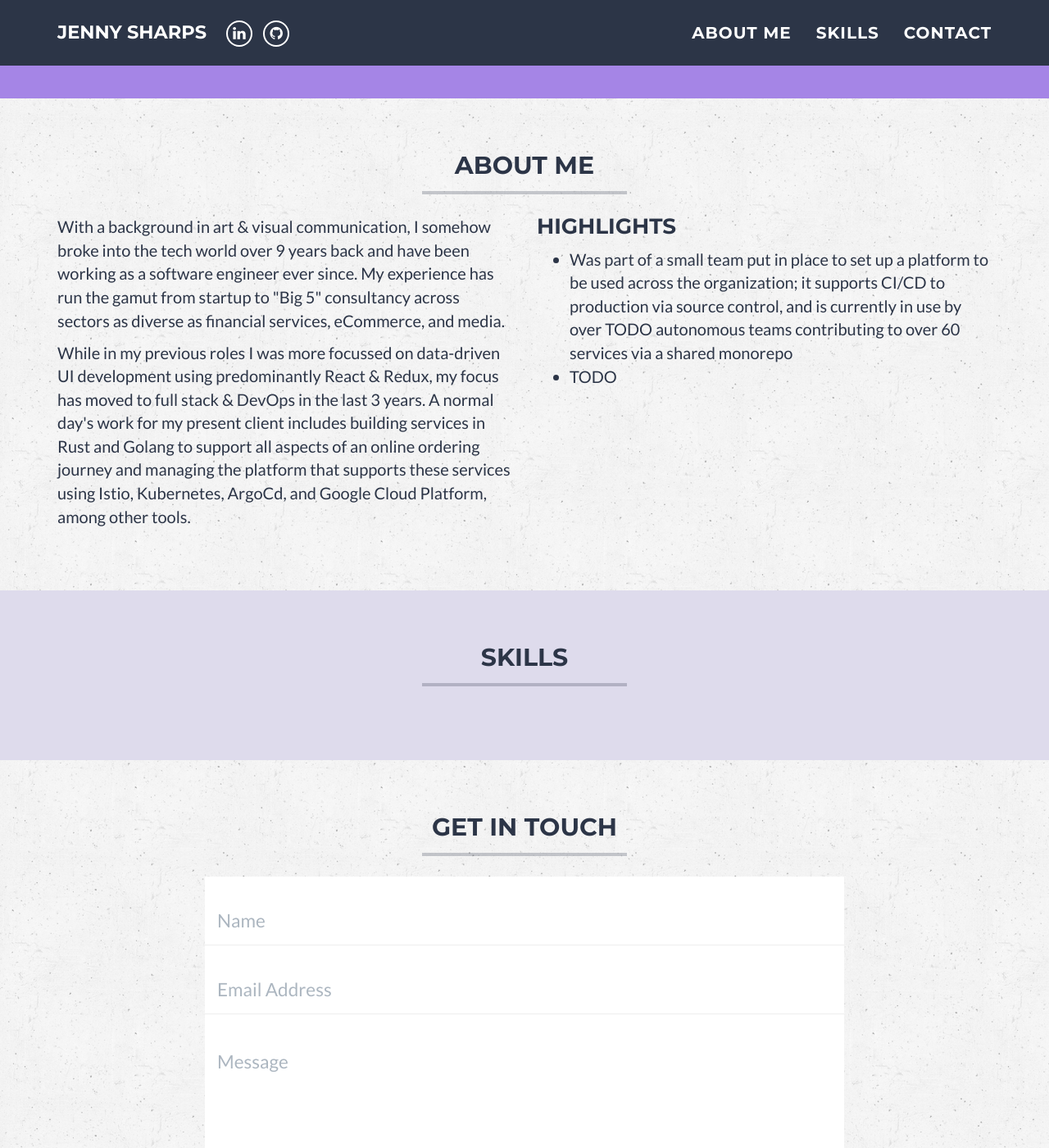
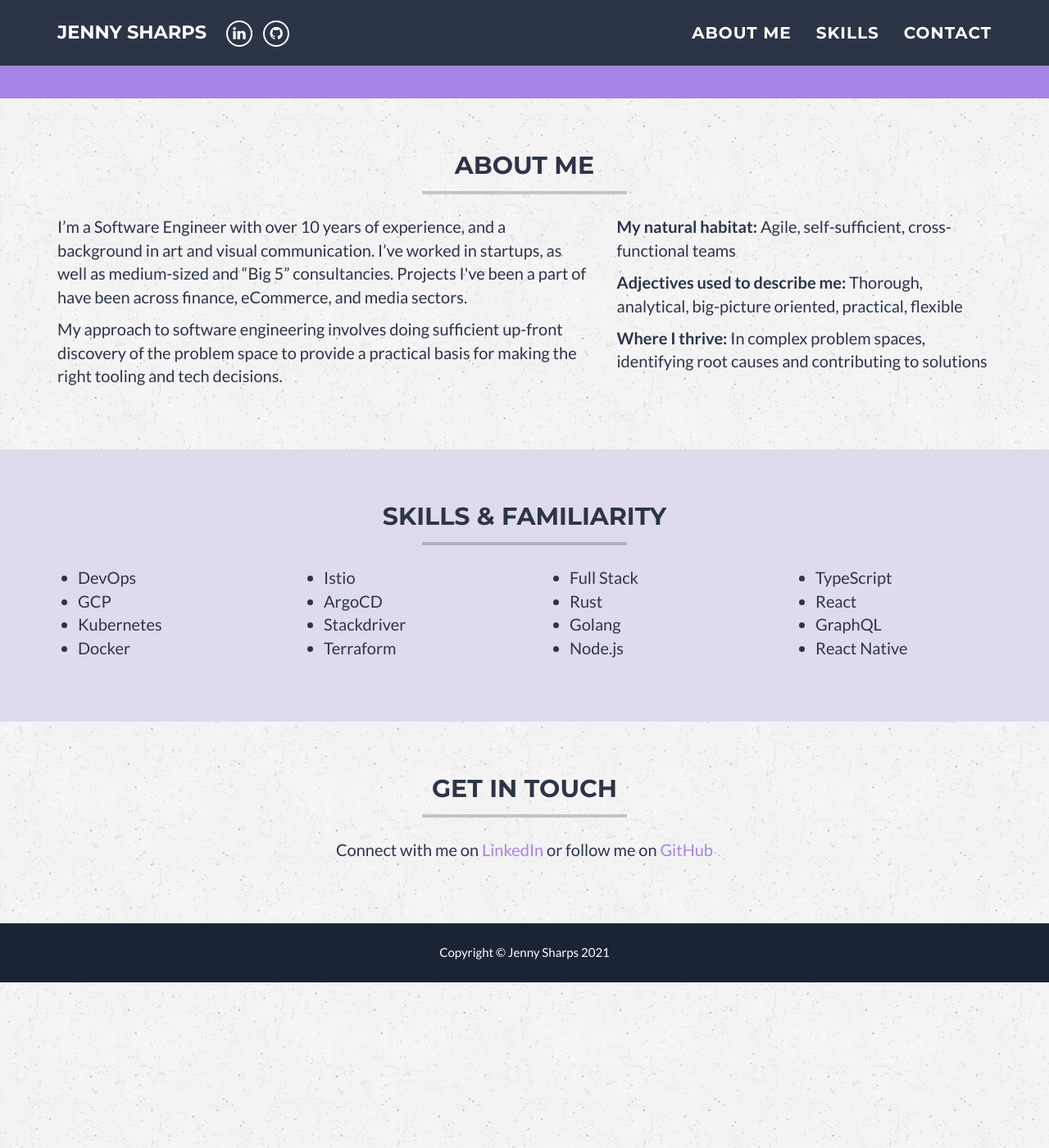
Before and after one commit to jennysharps/jennysharps.github.io, a Jekyll site: the page built from index.html, in a window 1280 px wide and 1400 px high, scrolled down 454 px. Shown: the whole window at 82% size. Built offline with Jekyll 4.4.1, drawn with Linux system fonts in a browser that asks for light colours.

Commit message:
Update contact form and content

```diff
--- a/_data/sections.yml
+++ b/_data/sections.yml
@@ -7,4 +7,4 @@ items:
   content_include: "skills.html"
 - id: contact
   title: Contact
-  content_include: "contact_form.html"
+  content_include: "contact.html"
--- a/_includes/about_me.html
+++ b/_includes/about_me.html
@@ -6,32 +6,29 @@
     </div>
   </div>
   <div class="row">
-    <div class="col-sm-6">
+    <div class="col-sm-7">
       <p>
-        With a background in art & visual communication, I somehow broke into the tech world over
-        9 years back and have been working as a software engineer ever since. My experience has
-        run the gamut from startup to "Big 5" consultancy across sectors as diverse as financial
-        services, eCommerce, and media.
+        I’m a Software Engineer with over 10 years of experience, and a background in art and visual
+        communication. I’ve worked in startups, as well as medium-sized and “Big 5” consultancies. Projects
+        I've been a part of have been across finance, eCommerce, and media sectors.
       </p>
       <p>
-        While in my previous roles I was more focussed on data-driven UI development using predominantly
-        React & Redux, my focus has moved to full stack & DevOps in the last 3 years.  A normal day's
-        work for my present client includes building services in Rust and Golang to support all aspects of
-        an online ordering journey and managing the platform that supports these services using Istio,
-        Kubernetes, ArgoCd, and Google Cloud Platform, among other tools.
+        My approach to software engineering involves doing sufficient up-front discovery of the problem
+        space to provide a practical basis for making the right tooling and tech decisions.
       </p>
     </div>
-    <div class="col-sm-6">
-      <h3 style="margin-top:0;">Highlights</h3>
-      <ul>
-        <li>
-          Was part of a small team put in place to set up a platform to be used across the organization;
-          it supports CI/CD to production via source control, and is currently in use by over TODO autonomous
-          teams contributing to over 60 services via a shared monorepo
-        </li>
-        <li>
-          TODO
-        </li>
+    <div class="col-sm-5">
+        <p>
+          <strong>My natural habitat:</strong> Agile, self-sufficient, cross-functional teams
+        </p>
+
+        <p>
+          <strong>Adjectives used to describe me:</strong> Thorough, analytical, big-picture oriented, practical, flexible
+        </p>
+
+        <p>
+          <strong>Where I thrive:</strong> In complex problem spaces, identifying root causes and  contributing to solutions
+        </p>
       </ul>
     </div>
   </div>
--- /dev/null
+++ b/_includes/contact.html
@@ -0,0 +1,15 @@
+<div class="container">
+	<div class="row">
+		<div class="col-lg-12 text-center">
+			<h2>Get in Touch</h2>
+			<hr />
+		</div>
+	</div>
+	<div class="row">
+		<div class="col-lg-12 text-center">
+			<p>
+				Connect with me on <a href="https://www.linkedin.com/in/jennylynnsharps/">LinkedIn</a> or follow me on <a href="https://github.com/jennysharps">GitHub</a>
+			</p>
+		</div>
+	</div>
+</div>
--- a/_includes/skills.html
+++ b/_includes/skills.html
@@ -1,7 +1,75 @@
 <div class="container">
   <div class="row">
     <div class="col-lg-12 text-center">
-      <h2>Skills</h2>
+      <h2>Skills & Familiarity</h2>
       <hr/>
     </div>
+    <div class="row">
+      <div class="col-xs-3">
+        <ul>
+          <li>
+            DevOps
+          </li>
+          <li>
+            GCP
+          </li>
+          <li>
+            Kubernetes
+          </li>
+          <li>
+            Docker
+          </li>
+        </ul>
+      </div>
+      <div class="col-xs-3">
+        <ul>
+          <li>
+            Istio
+          </li>
+          <li>
+            ArgoCD
+          </li>
+          <li>
+            Stackdriver
+          </li>
+          <li>
+            Terraform
+          </li>
+        </ul>
+      </div>
+      <div class="col-xs-3">
+        <ul>
+          <li>
+            Full Stack
+          </li>
+          <li>
+            Rust
+          </li>
+          <li>
+            Golang
+          </li>
+          <li>
+            Node.js
+          </li>
+        </ul>
+        <p>
+      </div>
+      <div class="col-xs-3">
+        <ul>
+          <li>
+            TypeScript
+          </li>
+          <li>
+            React
+          </li>
+          <li>
+            GraphQL
+          </li>
+          <li>
+            React Native
+          </li>
+        </ul>
+        <p>
+      </div>
+    </div>
 </div>
--- a/_layouts/default.html
+++ b/_layouts/default.html
@@ -26,7 +26,6 @@
 
       <!-- jQuery Version 3.4.0 -->
      <script src="{{ "js/jquery-3.4.0.min.js" | absolute_url }}"></script>
-     <script src="https://www.google.com/recaptcha/api.js?render={{ site.recaptcha_site_key }}"></script>
 
       <!-- HTML5 Shim and Respond.js IE8 support of HTML5 elements and media queries -->
       <!-- WARNING: Respond.js doesn't work if you view the page via file:// -->
@@ -69,9 +68,6 @@
      <script src="{{ "js/classie.js" | absolute_url  }}"></script>
      <script src="{{ "js/cbpAnimatedHeader.js" | absolute_url  }}"></script>
 
-     <!-- Contact Form JavaScript -->
-     <script src="{{ "js/jquery-3.4.0-validate.min.js" | absolute_url }}"></script>
-
      <!-- Custom Theme JavaScript -->
      <script src="{{ "js/freelancer.js" | absolute_url }}"></script>
   </body>
```
Also changed, not shown: screenshot.png (deleted).
